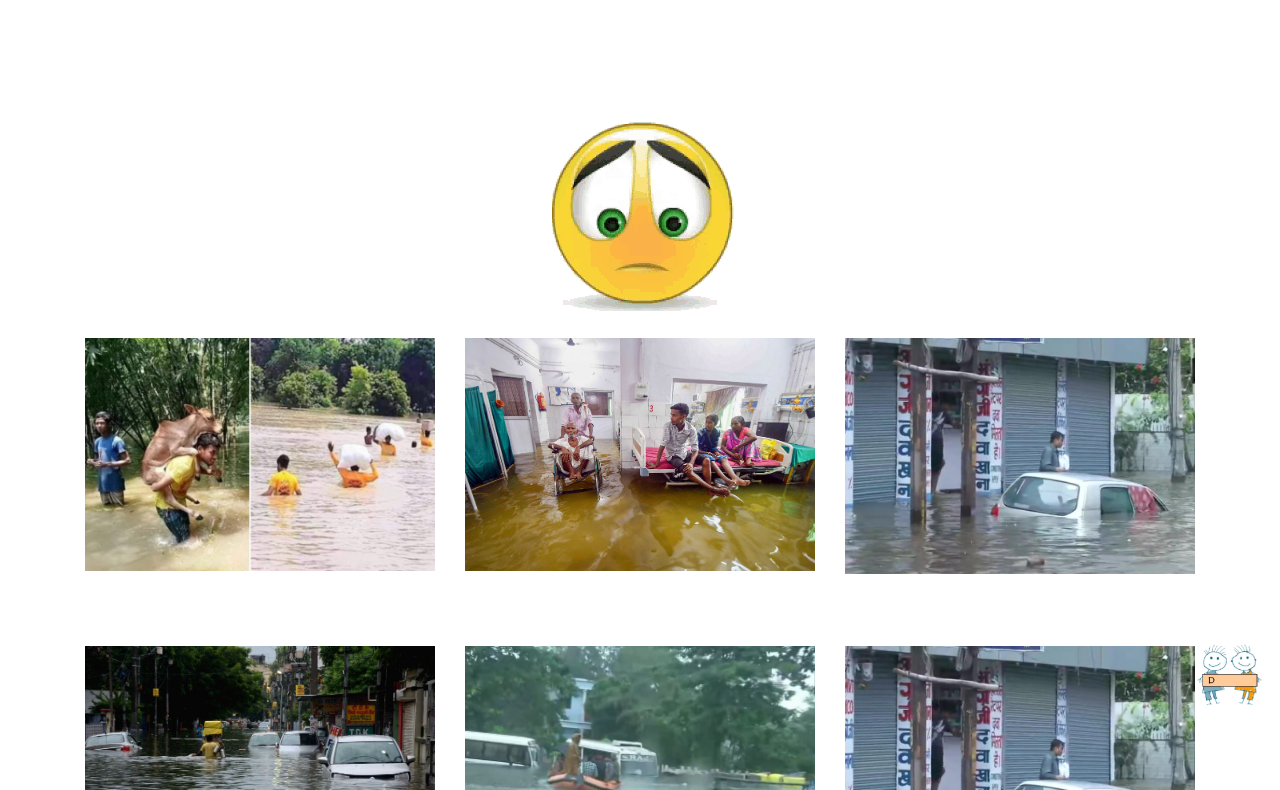
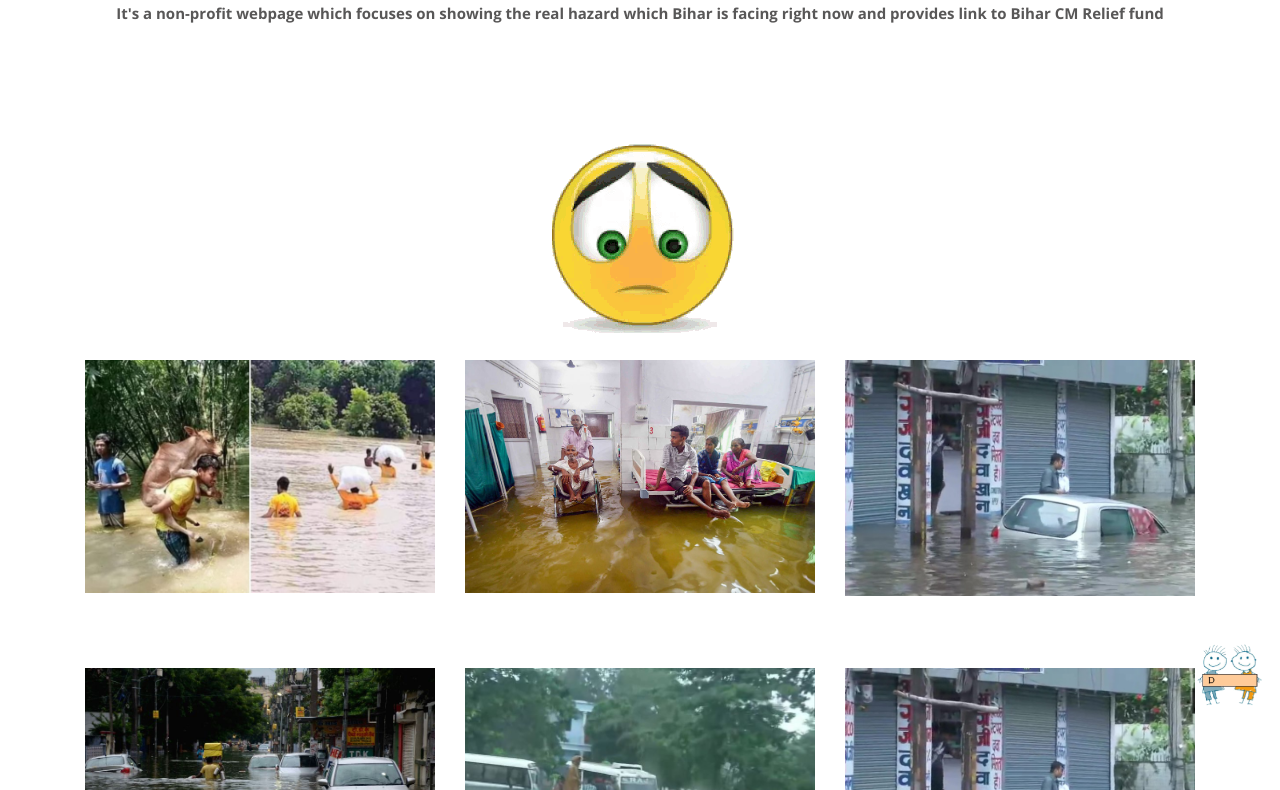
Before and after one commit to georgian4049/hamaar_bihar, a plain HTML site: page index.html in a window 1280 px wide. Shown: the part 87-877 px from the top of the page. Drawn offline with nearby package versions, Linux system fonts and the light colour scheme; files whose address does not match are found by name.

Commit message:
Update index.html

```diff
--- a/index.html
+++ b/index.html
@@ -83,6 +83,7 @@
     </div>
 
   </nav>
+  <center><strong>It's a non-profit webpage which focuses on showing the real hazard which Bihar is facing right now and provides link to Bihar CM Relief fund</strong></center>
 </header>
 
 
```
